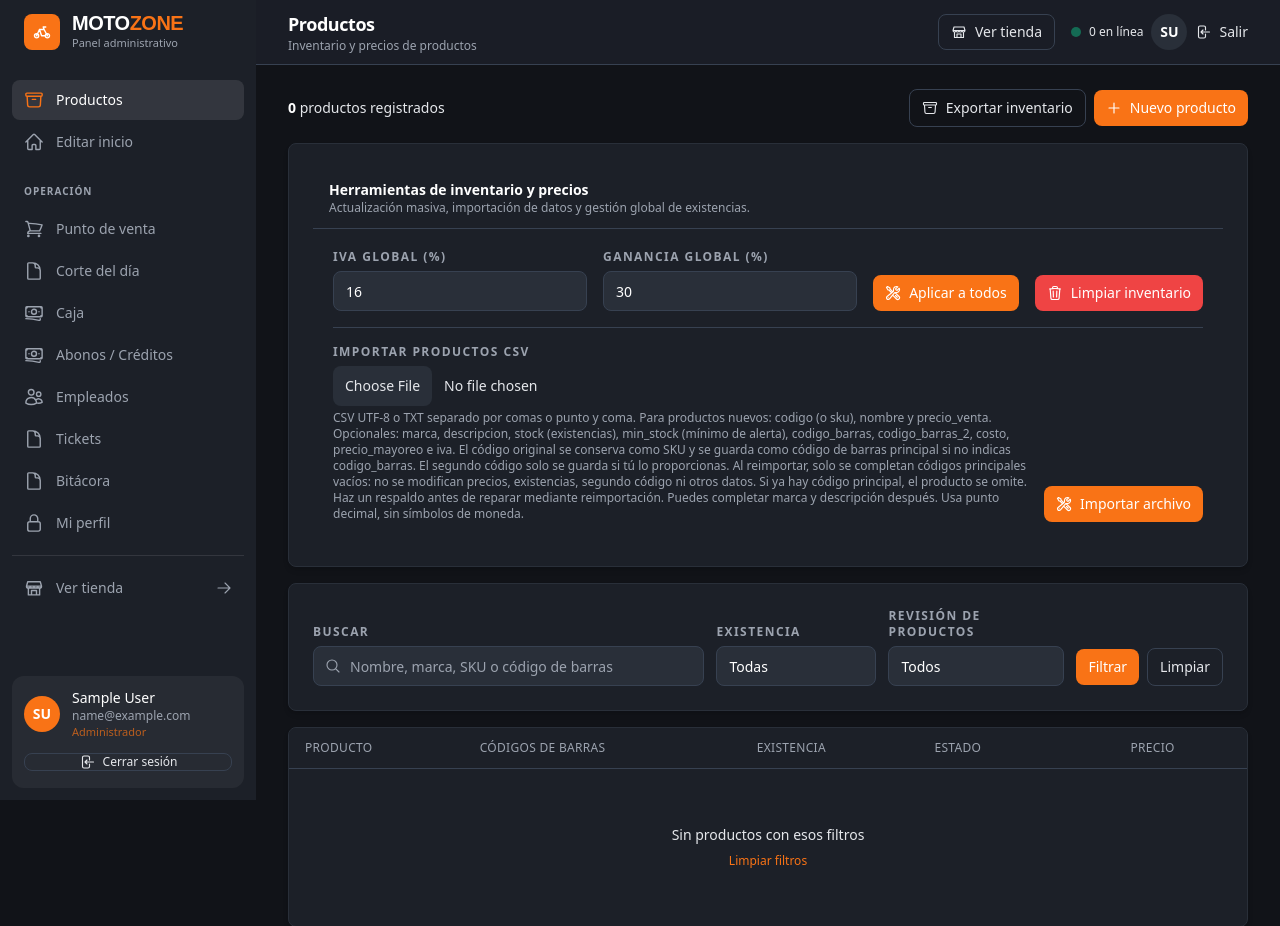
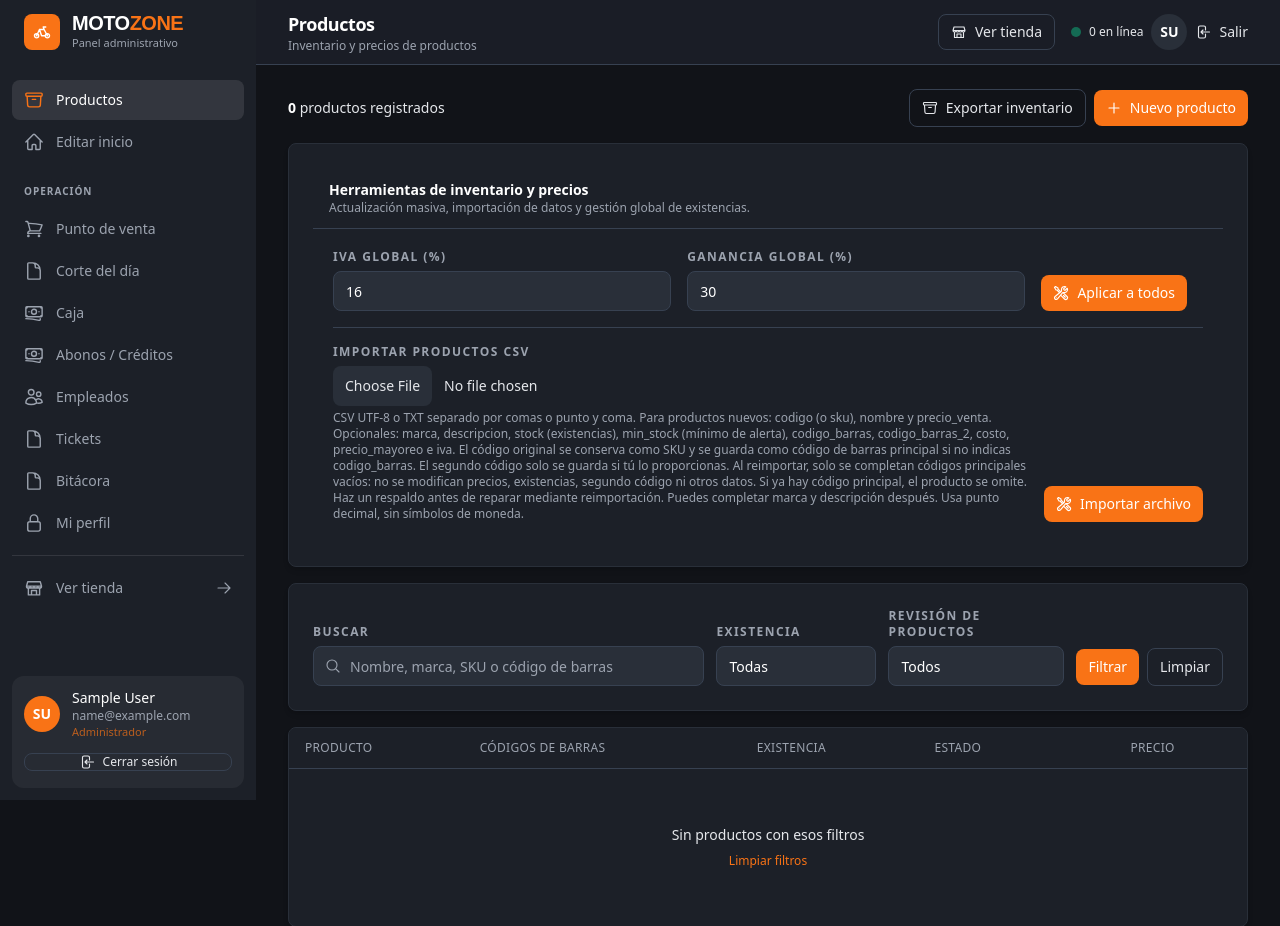
Before and after one commit to BrianPolanco872/MotoZone, a Laravel app: page /admin/productos in a window 1280 px wide. Shown: the top 926 px of the page. Run offline with Laravel 12, Linux system fonts and the light colour scheme; the visitor is signed in with stand-in values (Sample User, id 1); data that the repository does not hold is empty; style sheets or scripts are compiled from the project's sources; parts of the project's set-up code (start-up, migrations or seed data) failed here and were passed over.

Commit message:
fix: eliminar boton de borrar

```diff
--- a/resources/views/admin/products/index.blade.php
+++ b/resources/views/admin/products/index.blade.php
@@ -52,16 +52,6 @@
                         Aplicar a todos
                     </button>
                 </div>
-                <div>
-                    <button type="button" onclick="if(confirm('¿Eliminar TODOS los productos registrados, aunque tengan existencias o movimientos? Se conservarán ventas, caja, cortes y movimientos históricos; los productos se desvincularán de la web. Esta acción no se puede deshacer. Antes de continuar, verifica que tienes un respaldo recuperable de la base de datos.')) { document.getElementById('clear-inventory-form').submit(); }" class="x-button x-button-danger size-sm w-full">
-                        <x-icon name="trash" class="size-4" />
-                        Limpiar inventario
-                    </button>
-                </div>
-            </form>
-
-            <form id="clear-inventory-form" action="{{ route('admin.products.clearInventory') }}" method="POST" class="hidden">
-                @csrf
             </form>
 
             <hr class="border-mz-border-light">
```
Also changed, not shown: tests/Feature/AdminProductTest.php (+10 -19 lines), .memory/entities/feature-productos-quitar-boton-limpiar-01.md (added), .memory/entities/fix-productos-quitar-boton-limpiar-01.md (added), .memory/entities/plan-productos-quitar-boton-limpiar-01.md (added), .memory/relations.md.
